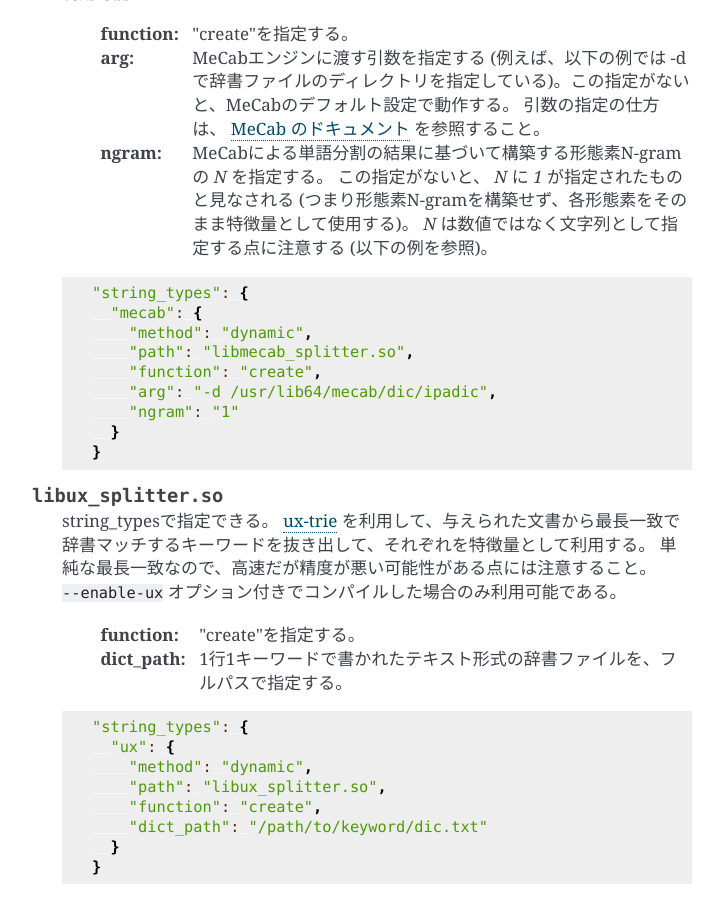
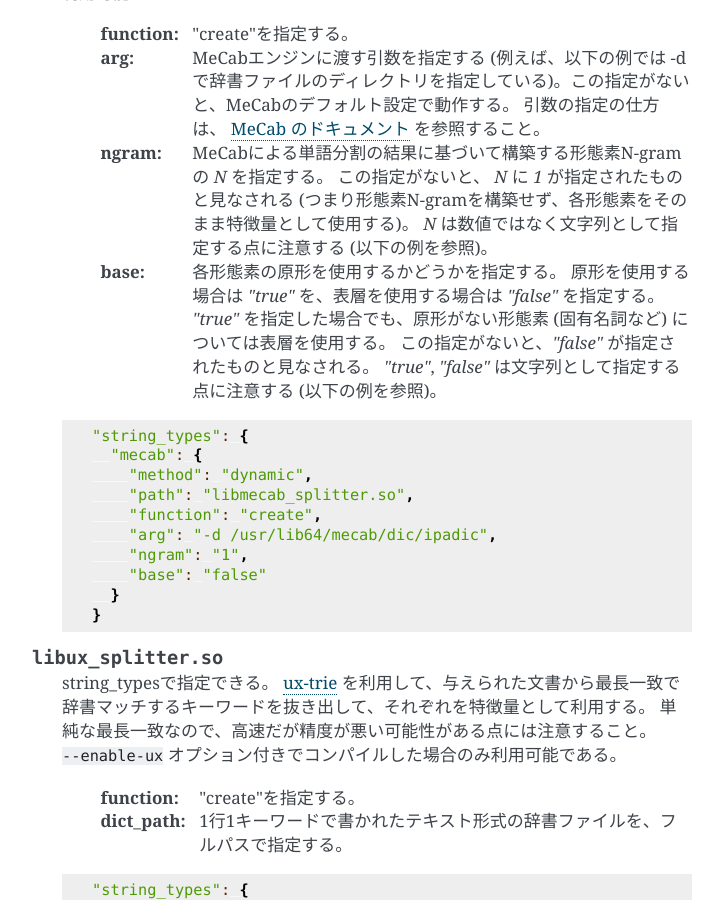
Before and after one commit to jubatus/website, a Sphinx documentation site: the page built from source/ja/fv_convert.rst, in a window 1280 px wide and 900 px high, scrolled down 16704 px. Shown: the whole window, without its empty margins (388-1111 px from the left). Built offline with Sphinx 7.4.7, drawn with Linux system fonts in a browser that asks for light colours; the version number could not be read and is left out.

Commit message:
add description for base parameter in mecab_plugin

```diff
--- a/source/ja/fv_convert.rst
+++ b/source/ja/fv_convert.rst
@@ -712,6 +712,11 @@ Jubatusでは、デフォルトで以下の2つの文字列特徴量のプラグ
   :ngram:      MeCabによる単語分割の結果に基づいて構築する形態素N-gramの `N` を指定する。
                この指定がないと、 `N` に `1` が指定されたものと見なされる (つまり形態素N-gramを構築せず、各形態素をそのまま特徴量として使用する)。
                `N` は数値ではなく文字列として指定する点に注意する (以下の例を参照)。
+  :base:       各形態素の原形を使用するかどうかを指定する。
+               原形を使用する場合は `"true"` を、表層を使用する場合は `"false"` を指定する。
+               `"true"` を指定した場合でも、原形がない形態素 (固有名詞など) については表層を使用する。
+               この指定がないと、`"false"` が指定されたものと見なされる。
+               `"true"`, `"false"` は文字列として指定する点に注意する (以下の例を参照)。
 
 
  .. code-block:: js
@@ -722,7 +727,8 @@ Jubatusでは、デフォルトで以下の2つの文字列特徴量のプラグ
           "path": "libmecab_splitter.so",
           "function": "create",
           "arg": "-d /usr/lib64/mecab/dic/ipadic",
-          "ngram": "1"
+          "ngram": "1",
+          "base": "false"
         }
       }
 
```
Also changed, not shown: source/en/fv_convert.rst (+7 -1 lines).
